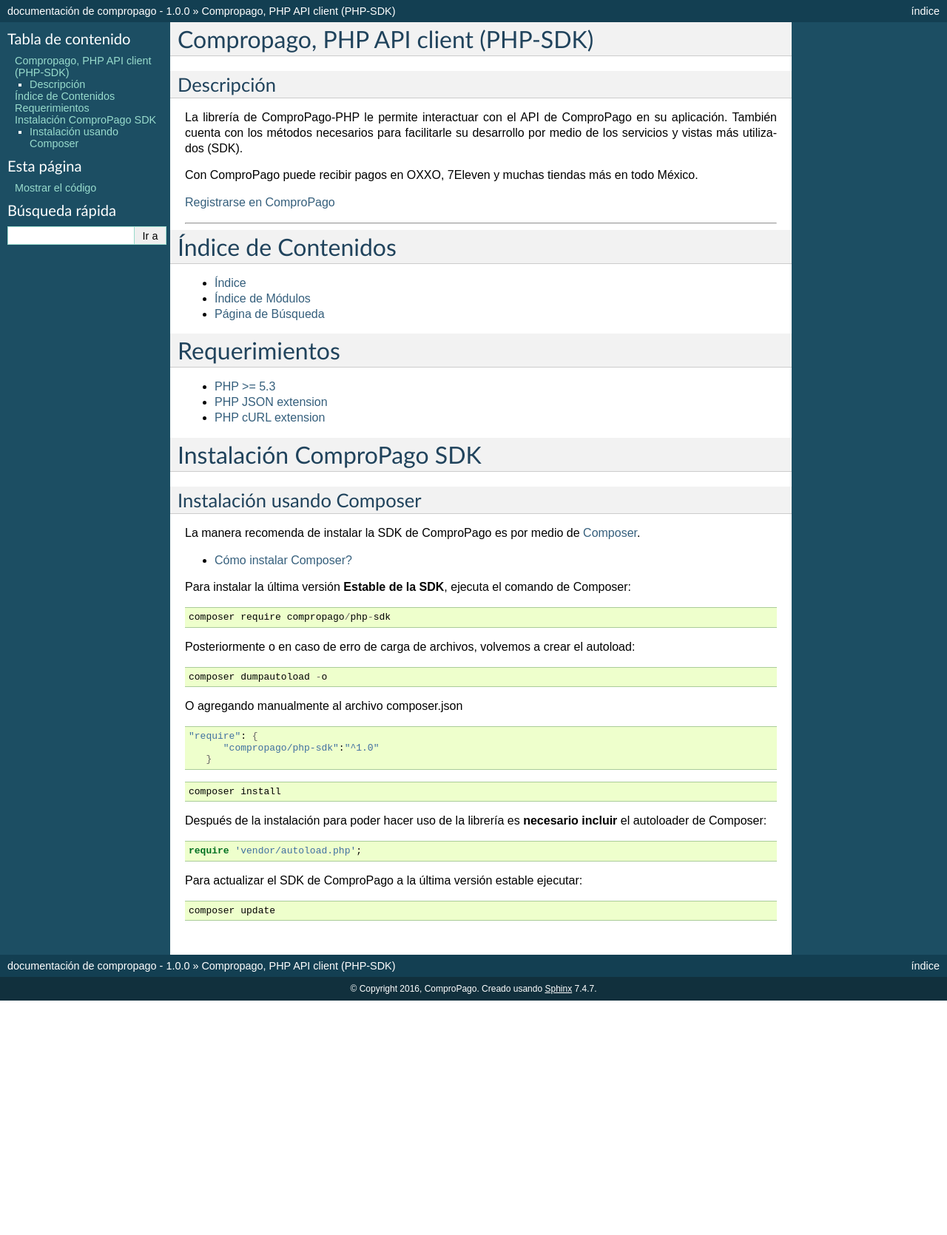
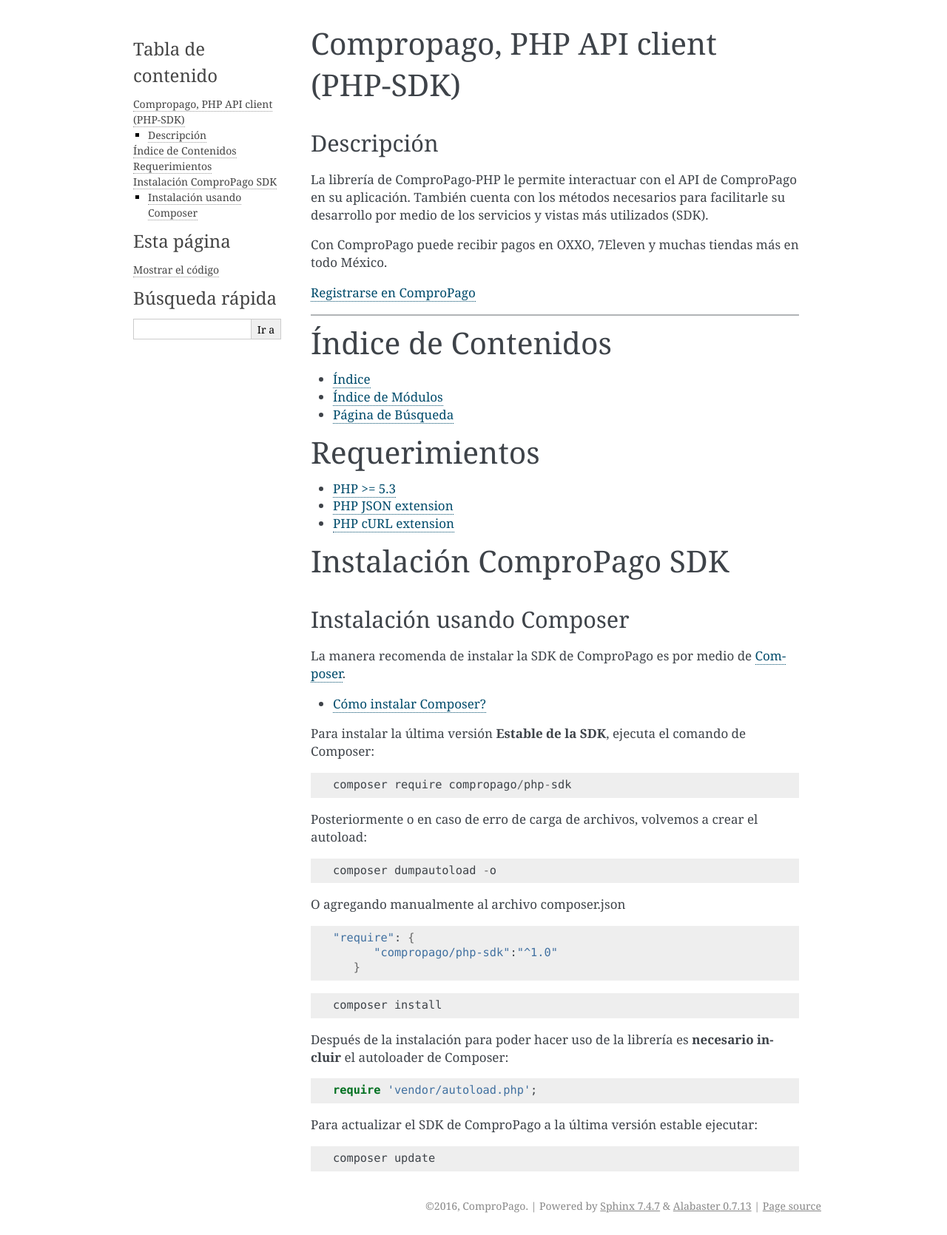
Before and after one commit to compropago/simplestore-deprecated, a Sphinx documentation site: the page built from docs/index.rst, in a window 1280 px wide. Shown: the whole page at 74% size. Built offline with Sphinx 7.4.7, drawn with Linux system fonts in a browser that asks for light colours; before the commit the page ends 1353 px from its top, so only the background shows below that; part of the change alters nothing that is shown.

Commit message:
missing theme toctree

```diff
--- a/docs/conf.py
+++ b/docs/conf.py
@@ -46,9 +46,9 @@ source_suffix = '.rst'
 master_doc = 'index'
 
 # General information about the project.
-project = 'compropago'
+project = 'ComproPago PHP SDK'
 copyright = '2016, ComproPago'
-author = 'Rolando Lucio'
+author = 'ComproPago'
 
 # The version info for the project you're documenting, acts as replacement for
 # |version| and |release|, also used in various other places throughout the
@@ -111,8 +111,11 @@ todo_include_todos = False
 #sphinx default theme
 #html_theme = 'alabaster'
 #read the docs theme
-html_theme = 'default'
-RTD_NEW_THEME = True
+#not set auto?
+#html_theme = 'default'
+#force?
+#RTD_NEW_THEME = True
+
 # Theme options are theme-specific and customize the look and feel of a theme
 # further.  For a list of options available for each theme, see the
 # documentation.
```
Also changed, not shown: 8 other files.
